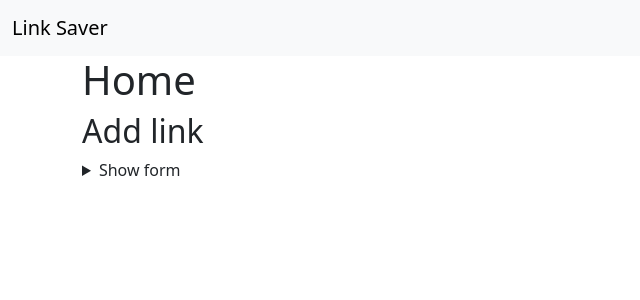
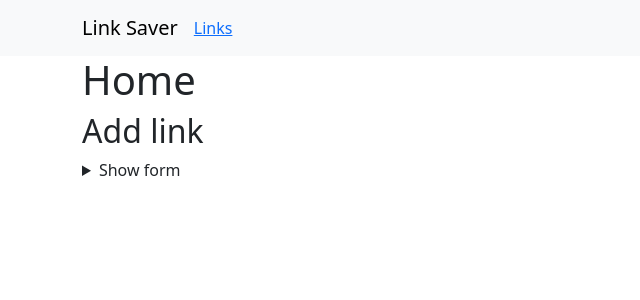
Before and after one commit to rrees/link-saver, a Python web app: template app/templates/home.html in a window 1280 px wide. Shown: the top 300 px of the page, without its empty margins (0-640 px from the left). Run offline with Jinja, Linux system fonts and the light colour scheme; the template is opened without the code that fills it, so the values that code supplies are empty.

Commit message:
Sorts out the navigation to hopefully be a bit more useful

```diff
--- a/app/handlers/pages.py
+++ b/app/handlers/pages.py
@@ -14,6 +14,12 @@ def home():
     return flask.render_template("home.html", links=links)
 
 
+def links():
+    links = urls_repository.all()
+
+    return flask.render_template("links.html", links=links)
+
+
 def tag(tag_name):
     return flask.render_template(
         "links-by-tag.html", tag_name=tag_name, links=urls_repository.by_tag(tag_name)
--- a/app/handlers/routes.py
+++ b/app/handlers/routes.py
@@ -3,5 +3,6 @@ from . import pages
 routes = [
     ("/", "front_page", pages.front_page, ["GET"]),
     ("/home", "home_page", pages.home, ["GET"]),
+    ("/links", "links", pages.links, ["GET"]),
     ("/links/tagged/<tag_name>", "links_by_tag", pages.tag, ["GET"]),
 ]
--- a/app/templates/index.html
+++ b/app/templates/index.html
@@ -9,6 +9,10 @@
 <div class="container">
 	<h1>Link Saver</h1>
 
+	<p class="mb-4"><a href="{{url_for('home_page')}}">Home</a></p>
+
 	{% include 'fragments/add-link-form.html' %}
+
+
 </div>
 {% endblock %}
--- a/app/templates/navigation/navbar.html
+++ b/app/templates/navigation/navbar.html
@@ -1,5 +1,10 @@
 <nav class="navbar bg-body-tertiary">
-	<div class="container-fluid">
+	<div class="container justify-content-start">
 		<a class="navbar-brand" href="{{url_for('home_page')}}">Link Saver</a>
+		<div>
+			<ul class="navbar-nav">
+				<li class="nav-item"><a href="{{url_for('links')}}">Links</a></li>
+			</ul>
+		</div>
 	</div>
 </nav>
```
